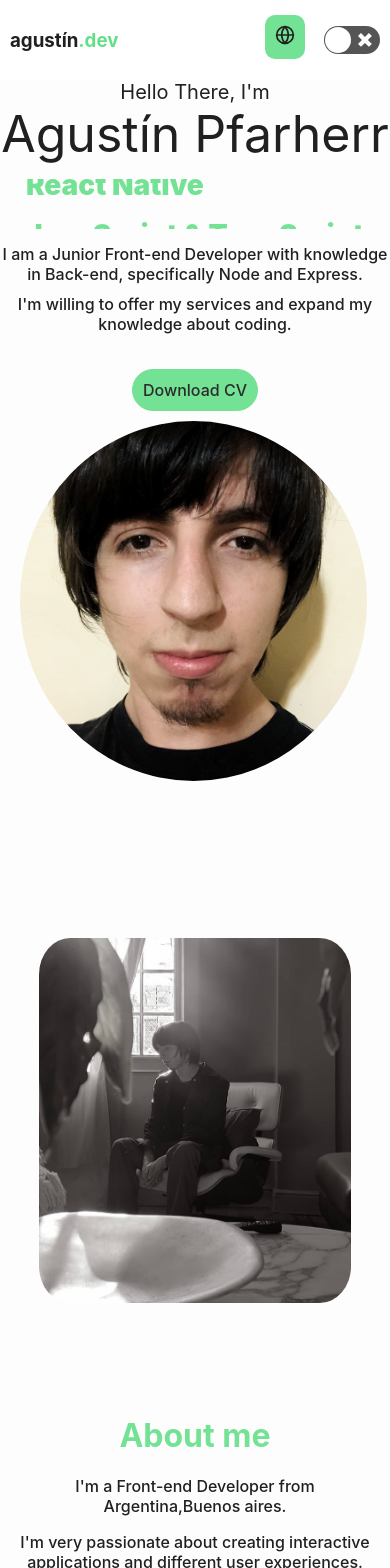
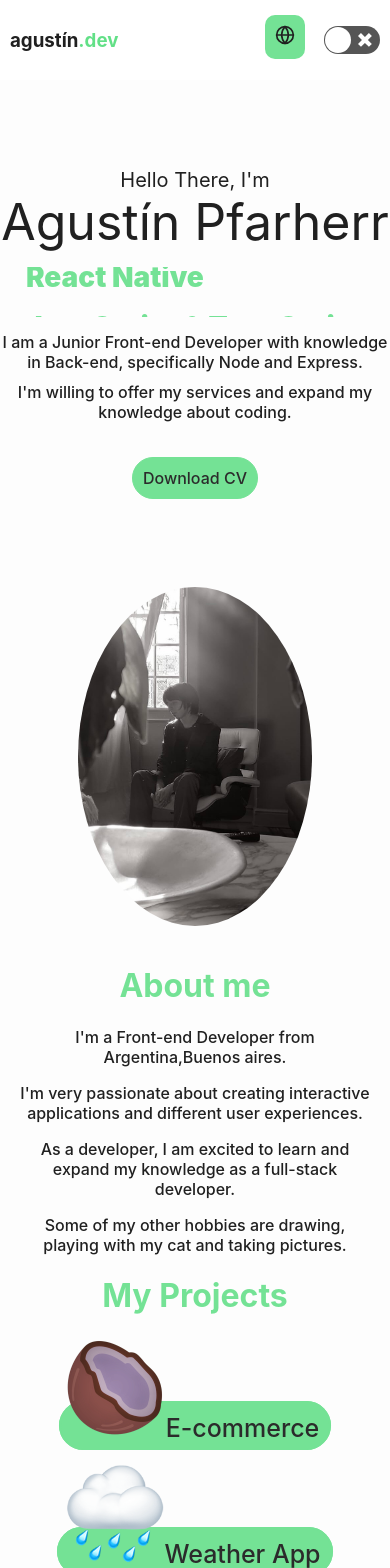
Before and after one commit to Lylhium/PortFolio-Agustin, a React (Create React App) app: page / in a window 390 px wide. Shown: the top 1568 px of the page. Built offline with nearby package versions, Linux system fonts and the light colour scheme.

Commit message:
padding refactor

```diff
--- a/src/App.css
+++ b/src/App.css
@@ -117,9 +117,20 @@ code {
   }
 
   .padding-between {
-    padding-top: 180%;
-  }
-  .padding-between2 {
-    padding-top: 25%;
+    padding-top: 50%;
   }
 }
+
+@media screen and (max-width: 375px) {
+  .dropdwn {
+    display: inline;
+    position: fixed;
+    top: 0 !important;
+    right: 0 !important;
+    padding: 5px;
+  }
+
+  .padding-between {
+    padding-top: 100%;
+  }
+}
--- a/src/components/about/about.css
+++ b/src/components/about/about.css
@@ -71,10 +71,8 @@ h1 {
 
   .a-card {
     width: 100%;
-    height: 100%;
-    border-radius: 30px;
-    position: relative;
-    overflow: hidden;
+    height: auto;
+    z-index: 1;
   }
   .a-card.bg {
     display: none;
@@ -86,18 +84,21 @@ h1 {
 
   .a-left {
     width: 100%;
-    padding-top: 65%;
+    display: flex;
+    flex-direction: column;
+    align-items: center;
+    justify-content: center;
   }
 
   .a-right {
     text-align: center;
-    padding-left: 15px;
-    padding-right: 15px;
+    padding: 15px;
   }
   .a-img {
-    border-radius: 10%; /* Establece un radio del 50% para crear un círculo */
-    width: 80%;
-    height: 80%;
+    border-radius: 50%;
+    width: 60%;
+    height: auto;
+    margin: 0 auto;
   }
 }
 .coco-icon {
@@ -125,3 +126,14 @@ a.button1:hover {
   border: 0.1em solid #74e295;
   color: #74e295;
 }
+
+@media screen and (max-width: 375px) {
+  .a-card {
+    width: 90%;
+    height: auto;
+    z-index: 1;
+  }
+  .a-card.bg {
+    display: none;
+  }
+}
--- a/src/components/about/about.js
+++ b/src/components/about/about.js
@@ -1,6 +1,7 @@
 import React from "react";
 //css
 import "../about/about.css";
+import "../contact/contact.css";
 //img
 import me2 from "../../../src/assets/yo-pic.jpg";
 import Logo from "../../assets/Logo.png";
@@ -56,9 +57,7 @@ const about = () => {
         <br />
         <a
           className='button1'
-          href={
-            "https://movies-proyect-sotelius-utcx-14xeqoc3x-lylhium.vercel.app/"
-          }
+          href={"https://movies-proyect-sotelius-utcx.vercel.app"}
           target='_blank'
           rel='noreferrer'
           style={{ fontWeight: 500, fontSize: 25 }}
--- a/src/components/contact/contact.css
+++ b/src/components/contact/contact.css
@@ -121,13 +121,12 @@ textarea {
   }
 
   .c-title {
-    font-weight: 500;
-    font-size: 30px;
+    font-size: 30px; /* Reduce el tamaño del título en la versión móvil */
+    text-align: center; /* Centra el título */
   }
-
   .c-info-item {
-    margin: 20px 0px;
-    width: 100%;
+    margin: 20px 0; /* Ajusta el espaciado entre elementos */
+    width: 100%; /* Ocupa todo el ancho disponible */
   }
 
   .c-desc {
--- a/src/components/intro/intro.css
+++ b/src/components/intro/intro.css
@@ -73,9 +73,9 @@
 }
 
 .i-img {
-  border-radius: 50%; /* Establece un radio del 50% para crear un círculo */
-  width: 80%; /* Ancho de la imagen */
-  height: 100%; /* Altura de la imagen */
+  border-radius: 50%;
+  width: 80%;
+  height: 100%;
   object-fit: cover;
   position: absolute;
 }
@@ -126,17 +126,25 @@ div.a {
     text-align: center;
     height: 100%;
   }
-
   .i-img {
-    border-radius: 50%; /* Establece un radio del 50% para crear un círculo */
-    padding-left: 20px;
-    padding-right: 20px;
-    width: 89%;
-    height: 70%;
-    position: relative;
+    border-radius: 100%;
+    width: 100%;
+    height: auto;
+    margin: 0 auto;
   }
 
   .i-bg {
+    display: none;
+  }
+  .i-left {
+    flex: 1;
+    display: flex;
+    flex-direction: column;
+    align-items: center;
+    justify-content: center;
+  }
+
+  .i-right {
     display: none;
   }
 }
```
Also changed, not shown: src/components/contact/contact.js (+46 -44 lines).
